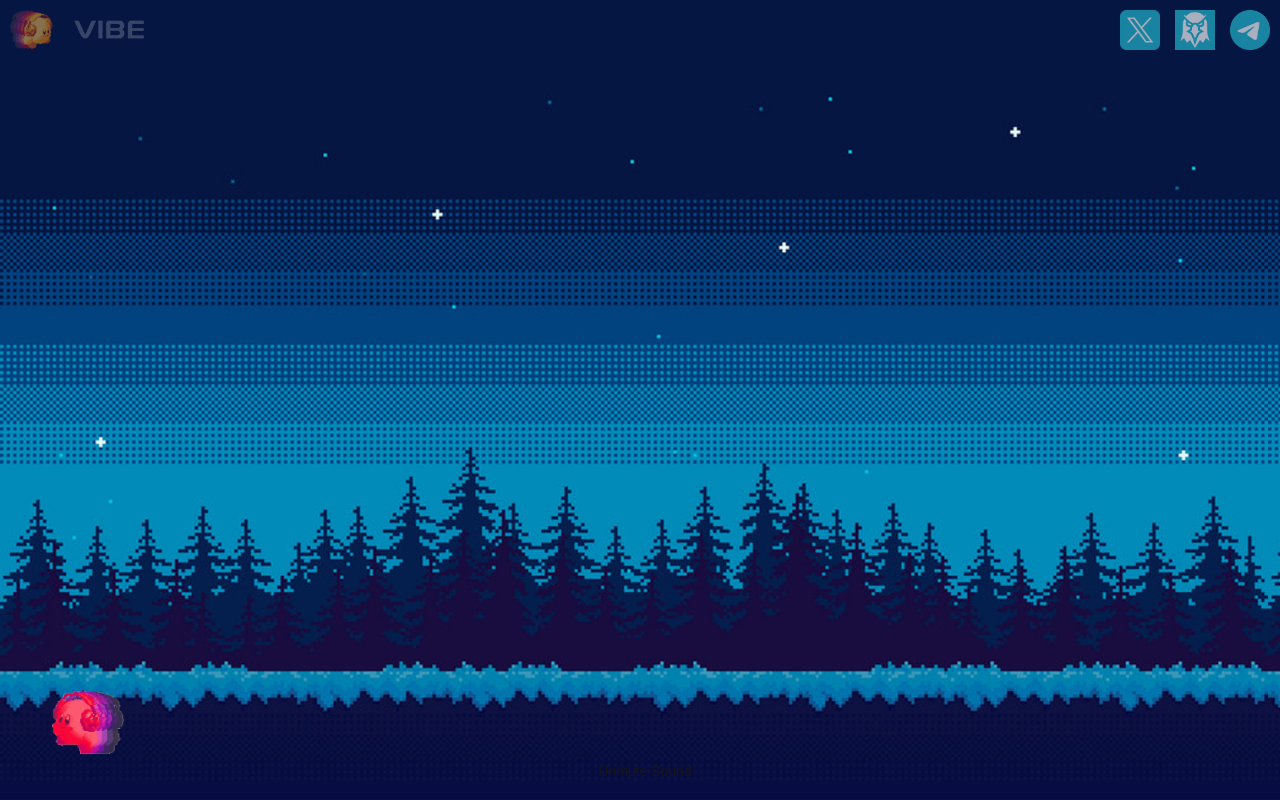
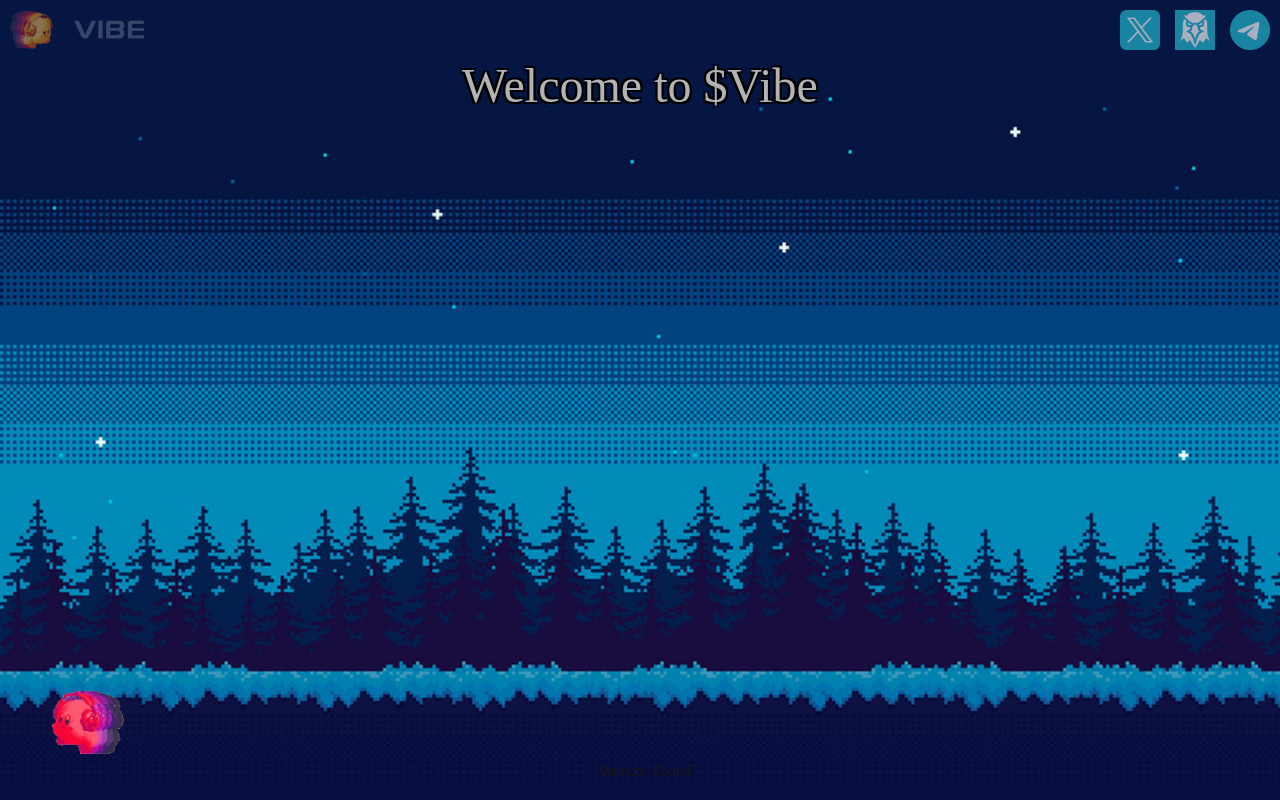
Before and after one commit to Doddg888/Vibe, a Next.js app: page / in a window 1280 px wide. Built offline with nearby package versions, Linux system fonts and the light colour scheme.

Commit message:
Add autoprefixer to fix build issue

```diff
--- a/app/page.tsx
+++ b/app/page.tsx
@@ -23,7 +23,7 @@ const KirbyPage = () => {
             setKirbyPosX((prevPosX) => Math.max(prevPosX - MOVE_STEP, 0));
             setFacingRight(false);
         }
-        if ((e.key === ' ' || e.key.toLowerCase() === 'z') && !isJumping) {
+        if ((e.key === ' ' || e.key.toLowerCase() === 'z' || e.key === 'ArrowUp') && !isJumping) {
             startJump();
         }
     };
@@ -67,6 +67,9 @@ const KirbyPage = () => {
 
     return (
         <div style={styles.container}>
+            {/* Retro-style welcome text */}
+            <div style={styles.welcomeText}>Welcome to $Vibe</div>
+
             {/* Logo at top-left */}
             <img src="/logo-vibe.png" alt="Vibe Logo" style={styles.logo} />
 
@@ -126,6 +129,17 @@ const styles = {
         alignItems: 'flex-end',
         position: 'relative',
     } as React.CSSProperties,
+    welcomeText: {
+        position: 'absolute',
+        top: '50px',
+        left: '50%',
+        transform: 'translateX(-50%)',
+        fontSize: '48px',
+        fontFamily: '"Press Start 2P", cursive', // Retro game font (load Google Font if needed)
+        color: 'rgba(255, 255, 255, 0.7)', // White with 70% opacity
+        textShadow: '2px 2px 0 #000, -2px -2px 0 #000, 2px -2px 0 #000, -2px 2px 0 #000', // Retro shadow effect
+        pointerEvents: 'none',
+    } as React.CSSProperties,
     logo: {
         position: 'absolute',
         top: '10px',
```
